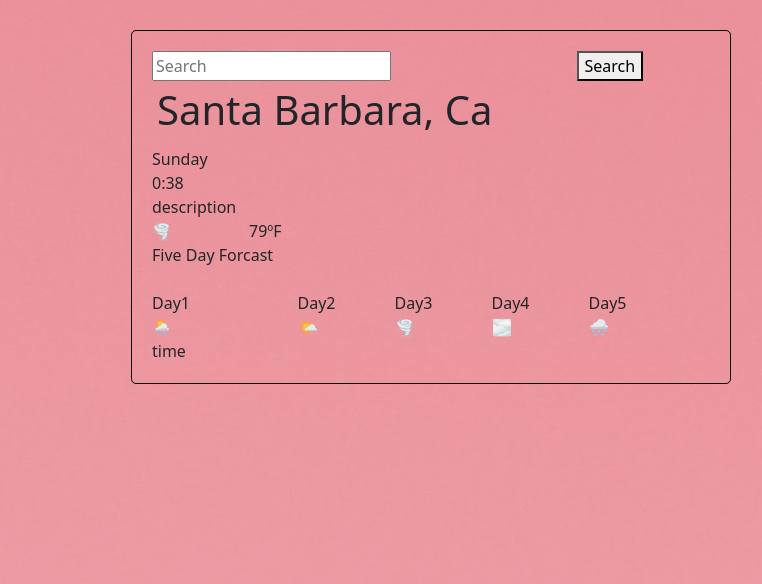
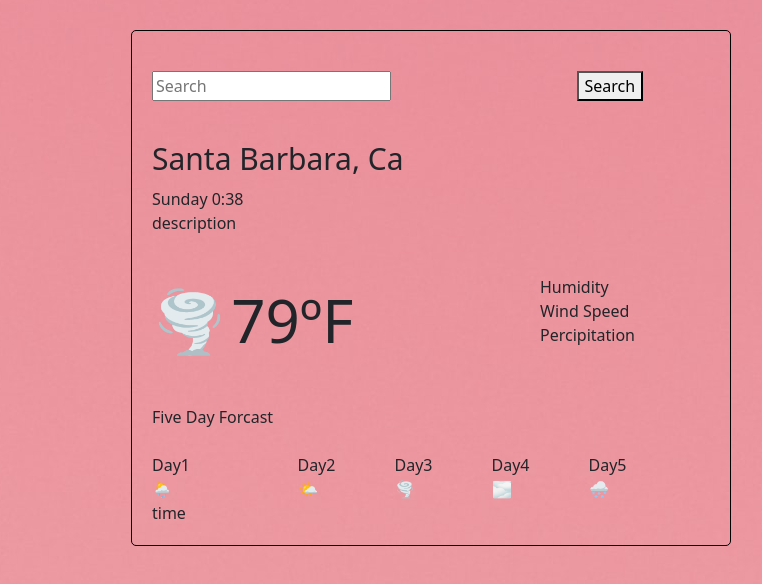
Before and after one commit to mtrujillo74/my-awesome-project, a plain HTML site: page index.html in a window 1280 px wide. Shown: the whole page, without its empty margins (209-971 px from the left). Drawn offline with nearby package versions, Linux system fonts and the light colour scheme.

Commit message:
new classes for divs

```diff
--- a/index.html
+++ b/index.html
@@ -33,7 +33,7 @@
               </div>
             </div>
           </form>
-          <h1 id="user-city">Santa Barbara, Ca</h1>
+          <h1 class="city-format" id="user-city">Santa Barbara, Ca</h1>
           <ul class="description">
             <li>
               <p class="description-format" id="current-day"></p>
@@ -41,9 +41,21 @@
             </li>
             <li>description</li>
           </ul>
+        </div>
+
+        <div class="summary-container">
           <div class="row">
-            <div class="col-2">🌪</div>
-            <div class="col-4" id="temp-city">79ºF</div>
+            <div class="col-8">
+              <p class="temperature-format">🌪</p>
+              <p class="temperature-format" id="temp-city">79ºF</p>
+            </div>
+            <div class="col-4">
+              <ul class="description">
+                <li>Humidity</li>
+                <li>Wind Speed</li>
+                <li>Percipitation</li>
+              </ul>
+            </div>
           </div>
         </div>
 
--- a/src/index.js
+++ b/src/index.js
@@ -6,7 +6,7 @@ now = new Date();
 function displayTemp(response) {
   //temp is returned in degrees C
   let temperature = Math.round(response.data.list[0].main.temp);
-  //console.log(response);
+  console.log(response);
   let tempUpdate = document.querySelector("#temp-city");
   tempUpdate.innerHTML = `${temperature}℃`;
 }
--- a/src/styles.css
+++ b/src/styles.css
@@ -6,20 +6,30 @@ body {
   font-family: Roboto, arial, sans-serif;
 }
 
-h1 {
+p {
+  display: inline;
+  margin: 0px;
+  padding: 0px;
+}
+.city-format {
   font-size: 30px;
   font-weight: 100px;
-  padding: 5px;
-}
-p {
-  margin: 0px;
-  padding: 0px;
+  margin-bottom: 10px;
+  margin-top: 40px;
 }
 .description-format {
   margin: 0px;
   padding: 0px;
 }
 
+.temperature-format {
+  font-size: 60px;
+  font-weight: 150px;
+}
+.summary-container {
+  margin: 40px auto;
+  padding: 0px;
+}
 .description {
   list-style-type: none;
   margin: 0px;
@@ -32,6 +42,12 @@ p {
   border: 1px solid black;
   border-radius: 5px;
 }
+
+.temp-container {
+  margin: 20px auto;
+  padding: 0px;
+}
+
 /* div.temp-container {
   display: block;
   width: 50%;
```
